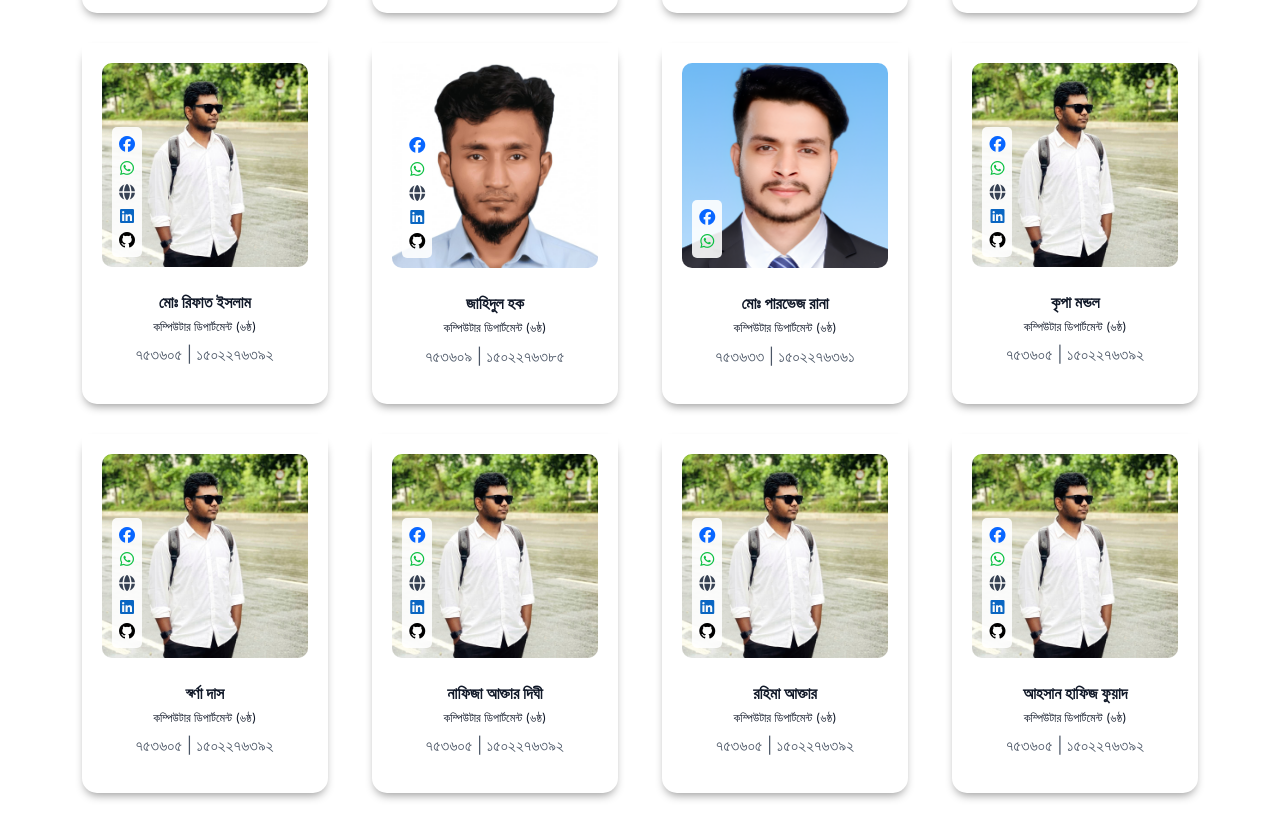
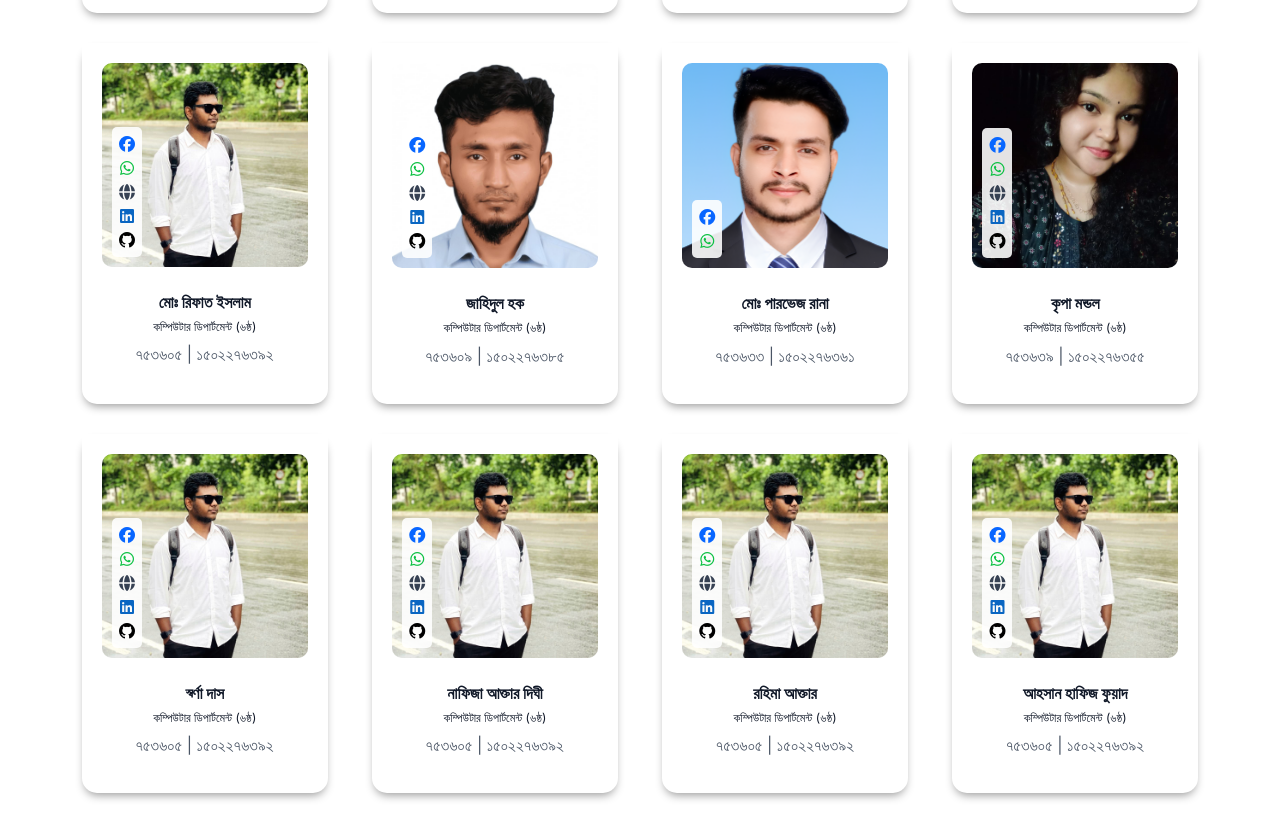
Before and after one commit to Fuadhafiz999/Iot-based-project---smart-plant-watering-system-using-esp32-and-blynk, a plain HTML site: page index.html in a window 1280 px wide. Shown: the part 5834-6673 px from the top of the page. Drawn offline with nearby package versions, Linux system fonts and the light colour scheme.

Commit message:
changing details of kripa mondol

```diff
--- a/index.html
+++ b/index.html
@@ -707,7 +707,7 @@
                     </div>
                     <div class="we_tile">
                         <div class="we_tile_img">
-                            <img src="images/team/fuad2.jpg" alt="">
+                            <img src="images/team/kripa mondol.jpeg" alt="">
                             <div class="we_tile_image_overlay">
                                 <ul>
                                     <li><a href="#"><i class="fa-brands fa-facebook"></i></a></li>
@@ -721,7 +721,7 @@
                         <div class="we_tile_details">
                             <h2>কৃপা মন্ডল</h2>
                             <h3>কম্পিউটার ডিপার্টমেন্ট (৬ষ্ঠ)</h3>
-                            <p>৭৫৩৬০৫ | ১৫০২২৭৬৩৯২</p>
+                            <p>৭৫৩৬৩৯ | ১৫০২২৭৬৩৫৫</p>
                         </div>
                     </div>
                     <div class="we_tile">
@@ -932,4 +932,5 @@
 
 <script src="https://cdn.jsdelivr.net/npm/bootstrap@5.3.8/dist/js/bootstrap.bundle.min.js" integrity="sha384-FKyoEForCGlyvwx9Hj09JcYn3nv7wiPVlz7YYwJrWVcXK/BmnVDxM+D2scQbITxI" crossorigin="anonymous"></script>
 </body>
+
 </html>
```
